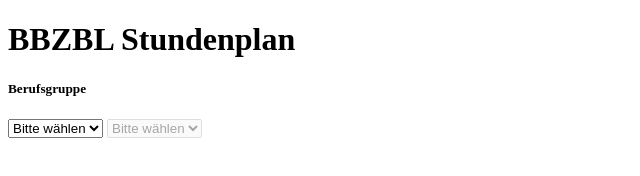
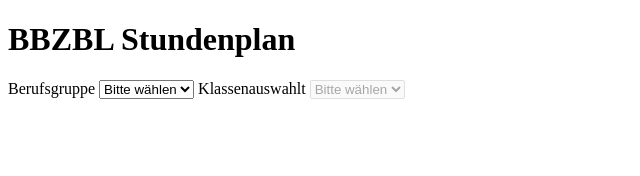
Before and after one commit to Bengg04/M133, a plain HTML site: page index.html in a window 1280 px wide. Shown: the whole page, without its empty margins (0-640 px from the left). Drawn offline with Linux system fonts and the light colour scheme.

Commit message:
cleanup html

```diff
--- a/index.html
+++ b/index.html
@@ -7,11 +7,12 @@
 <body>
     <h1>BBZBL Stundenplan</h1>
 
-    <h5>Berufsgruppe</h5>
+    <label for="groupDropdown">Berufsgruppe</label>
     <select id="groupDropdown">
         <option value="">Bitte wählen</option>
     </select>
 
+    <label for="classDropdown">Klassenauswahlt</label>
     <select id="classDropdown" disabled>
         <option value="">Bitte wählen</option>
     </select>
```
